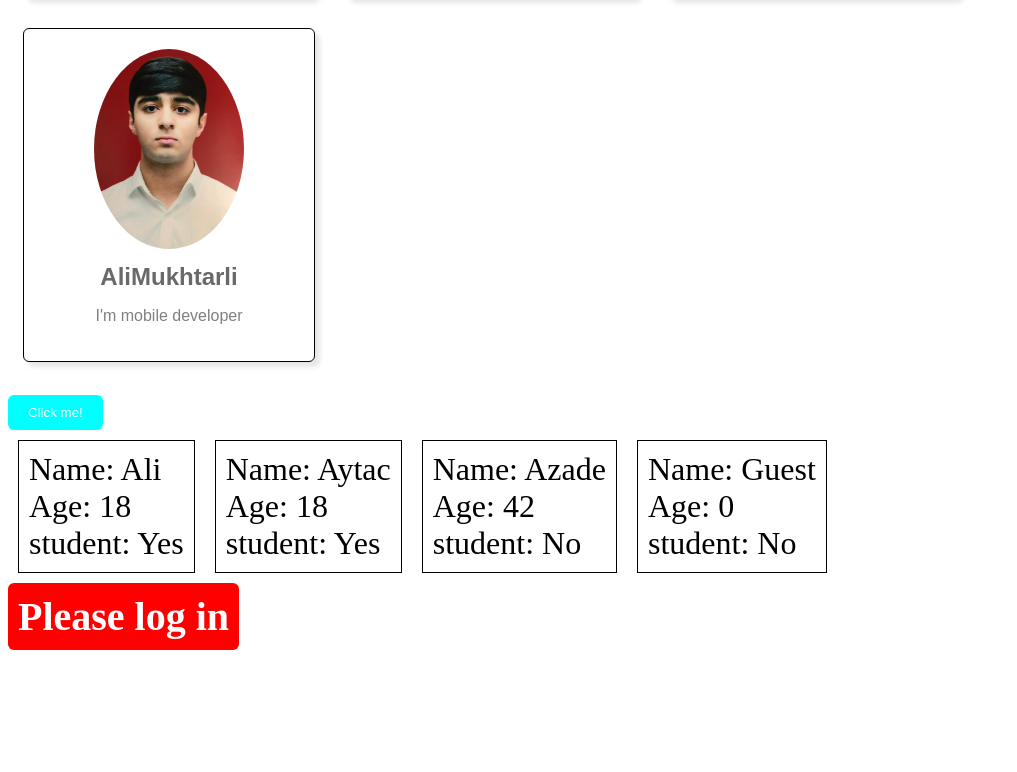
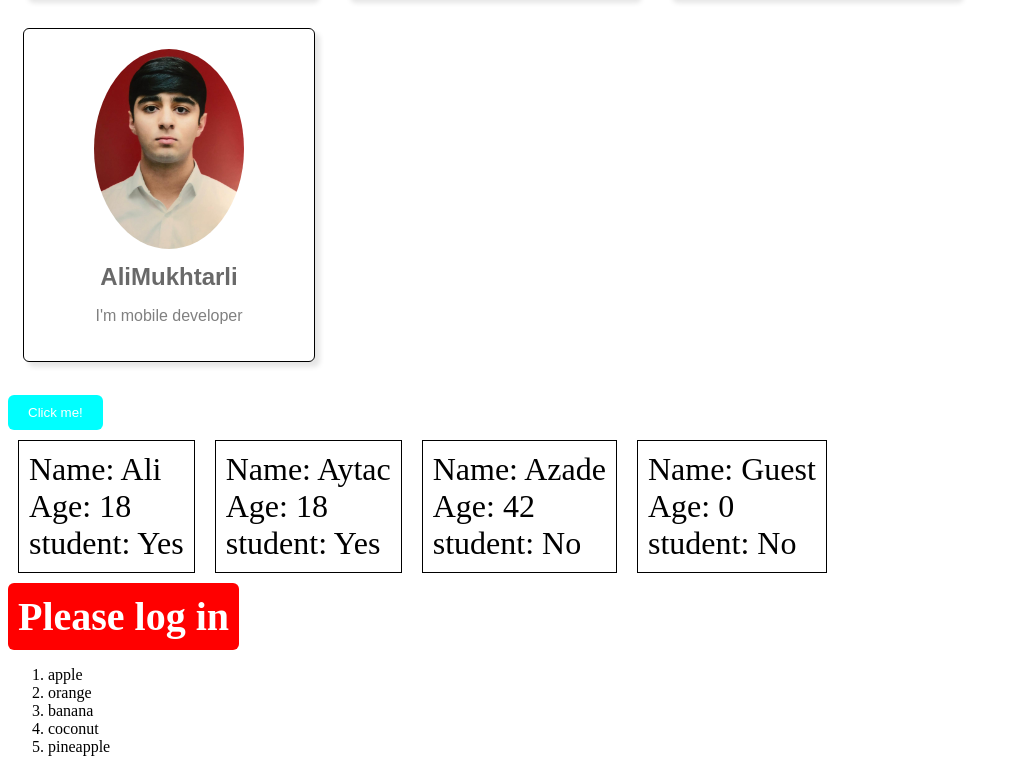
Before and after one commit to AliMukhtarli/learningReact, a React (Vite) app: page / in a window 1280 px wide. Shown: the part 641-1413 px from the top of the page, without its empty margins (0-1017 px from the left). Before the commit the page ends 1299 px from the top, so only its background shows below. Built offline with nearby package versions, Linux system fonts and the light colour scheme.

Commit message:
Learning working with arrays, maps and lists

```diff
--- a/src/App.jsx
+++ b/src/App.jsx
@@ -1,3 +1,4 @@
+import "./index.css"
 import Header from "./Header.jsx";
 import Footer from "./Footer.jsx";
 import Food from "./Food.jsx";
@@ -5,7 +6,7 @@
 import Button from "./Button.jsx";
 import Student from "./Student.jsx";
 import UserGreeting from "./UserGreeting.jsx";
-import "./index.css"
+import List from "./List.jsx";
 function App() {
   return(
     <div>
@@ -27,6 +28,7 @@
         <Student />
         <br />
         <UserGreeting isLoggedIn={false} username="Ali"  />
+        <List />
     </div>
   );
 
--- /dev/null
+++ b/src/List.jsx
@@ -0,0 +1,10 @@
+
+function List(){
+    const fruits = ['apple', 'orange','banana', 'coconut', 'pineapple'];
+
+    const listItems = fruits.map(fruit => <li>{fruit}</li>);
+
+    return(<ol>{listItems}</ol>)
+}
+
+export default List;
```
